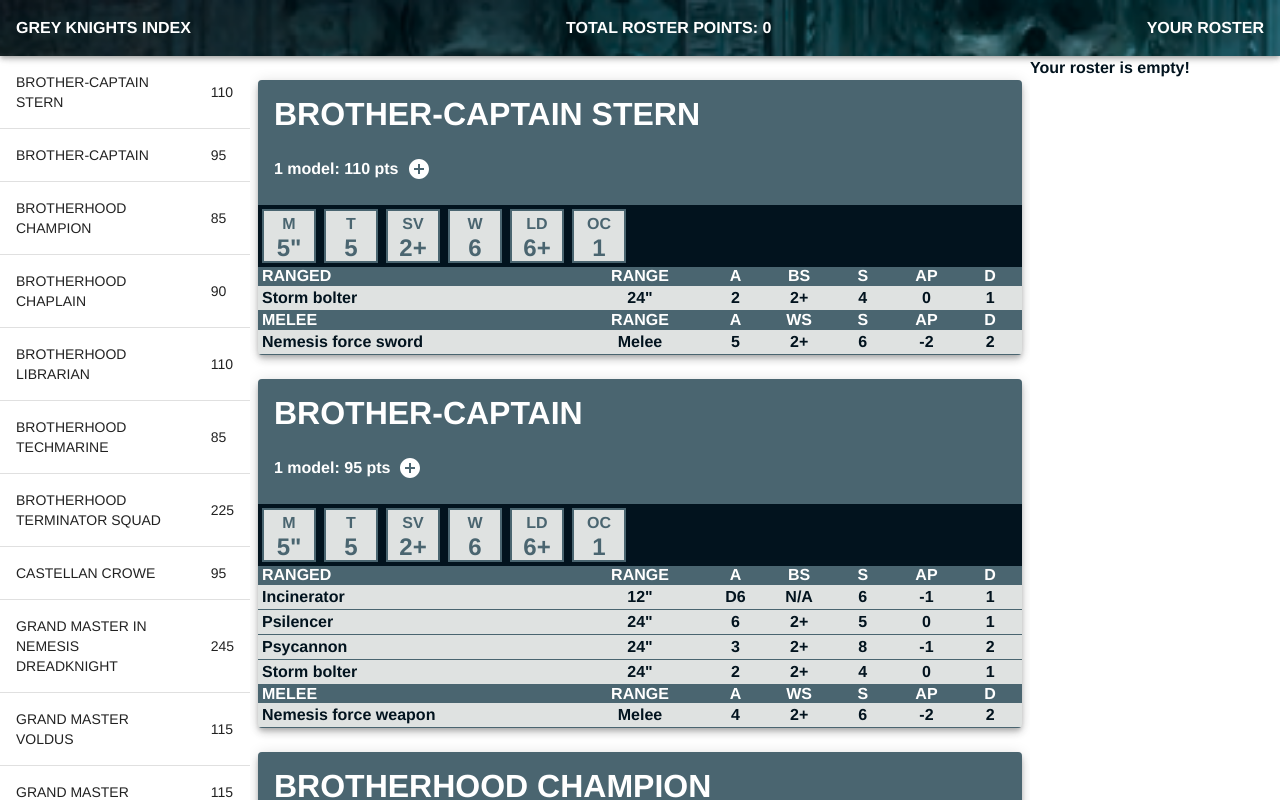
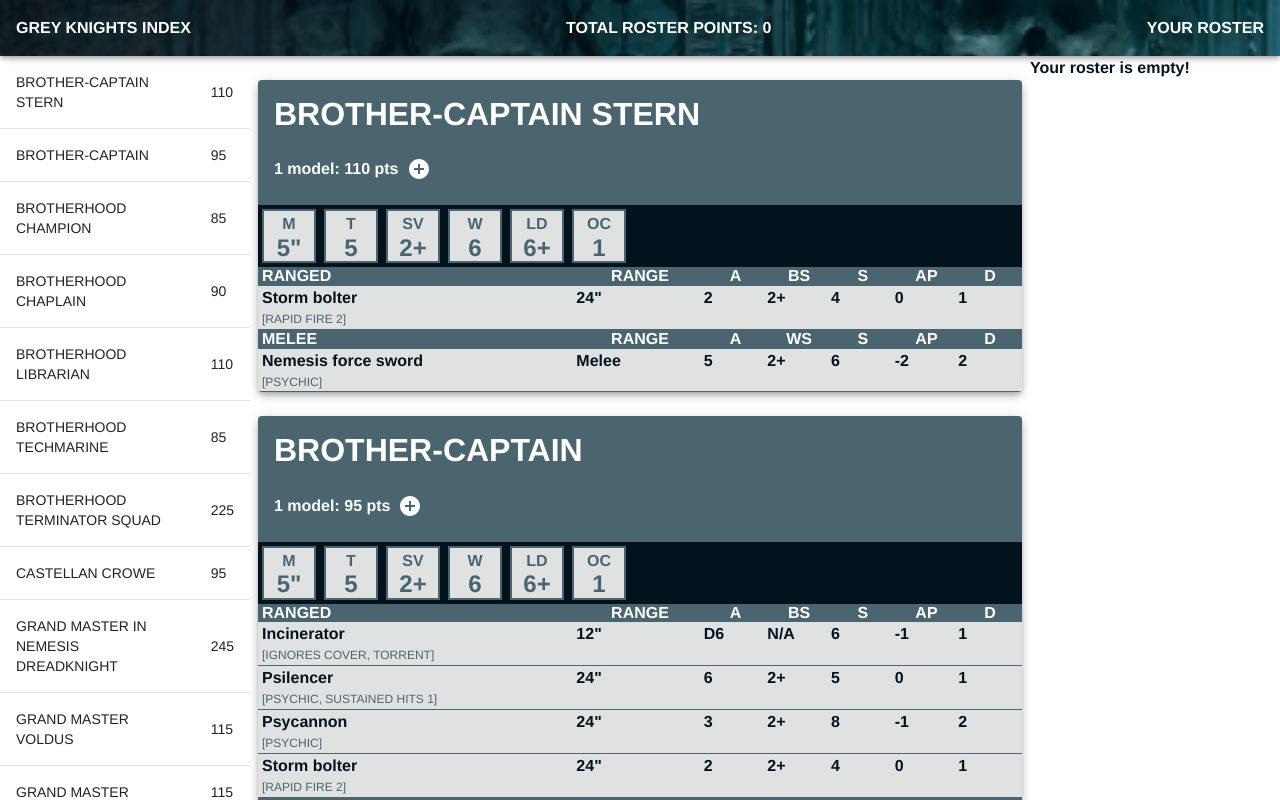
Before and after one commit to oasisrising/list-builder, a Next.js app: page / in a window 1280 px wide. Built offline with nearby package versions, Linux system fonts and the light colour scheme.

Commit message:
added unit tests and weapon special rule display

```diff
--- a/components/UnitCard/components/WeaponsTable.tsx
+++ b/components/UnitCard/components/WeaponsTable.tsx
@@ -52,8 +52,8 @@
         {weapons
           .filter((weapon) => weapon.weaponType === type)
           .map((weapon) => (
-            <>
-              <TableRowItem
+            <TableRowItem mobile={12} container>
+              <Grid
                 item
                 sx={{
                   display: { mobile: 'none', desktop: 'block' },
@@ -61,20 +61,19 @@
                 mobile={1}
                 key={weapon.name}
               />
-              <TableRowItem
+              <Grid
                 item
                 mobile={5}
-                sx={{ justifyContent: 'start', paddingLeft: '4px' }}
+                desktop={4}
+                sx={{
+                  justifyContent: 'start',
+                  paddingLeft: '4px',
+                }}
               >
                 <Typography>{weapon.name}</Typography>
-              </TableRowItem>
+              </Grid>
               {stats.map((stat, index) => (
-                <TableRowItem
-                  key={stat}
-                  item
-                  mobile={index === 0 ? 2 : 1}
-                  desktop={1}
-                >
+                <Grid key={stat} item mobile={index === 0 ? 2 : 1}>
                   <Typography>
                     {
                       weapon.weaponStats.find(
@@ -82,9 +81,27 @@
                       )?.value
                     }
                   </Typography>
-                </TableRowItem>
+                </Grid>
               ))}
-            </>
+              <Grid
+                item
+                mobile={1}
+                sx={{
+                  display: { mobile: 'none', desktop: 'block' },
+                }}
+              />
+              <Grid
+                item
+                mobile={12}
+                desktop={11}
+                sx={{
+                  justifyContent: 'start',
+                  paddingLeft: '4px',
+                }}
+              >
+                <SpecialRulesDisplay specialRules={weapon.specialRules} />
+              </Grid>
+            </TableRowItem>
           ))}
       </Grid>
     </Box>
@@ -106,3 +123,16 @@
   justifyContent: 'center',
   alignItems: 'center',
 });
+
+const SpecialRulesDisplay: React.FC<{ specialRules: string[] }> = ({
+  specialRules,
+}) => {
+  if (specialRules.length === 0) {
+    return null;
+  }
+  return (
+    <Typography variant='subtitle2'>{`[${specialRules.join(
+      ', '
+    )}]`}</Typography>
+  );
+};
--- a/lib/units.ts
+++ b/lib/units.ts
@@ -21,6 +21,7 @@
 export const MELEE_WEAPON_IDENTIFIER = 'MELEE WEAPONS RANGE A WS S AP D';
 export const FACTION_IDENTIFIER = 'FACTION KEYWORDS:';
 export const STAT_LINE_IDENTIFIER = 'M T SV W LD OC';
+export const PARTIAL_STAT_LINE_INDENTIFIER = 'T SV W LD OC';
 
 export function getName(lines: string[], lineIndex: number) {
   return {
@@ -48,7 +49,8 @@
   while (lines[nextLineIndex] !== 'FACTION KEYWORDS:') {
     if (
       lines[nextLineIndex] !== 'RANGED WEAPONS RANGE A BS S AP D' &&
-      lines[nextLineIndex] !== 'MELEE WEAPONS RANGE A WS S AP D'
+      lines[nextLineIndex] !== 'MELEE WEAPONS RANGE A WS S AP D' &&
+      !lines[nextLineIndex].match(/One Shot:/)
     ) {
       let name = '';
       let stats = [];
@@ -105,7 +107,10 @@
 
 export function getStats(lines: string[]) {
   let unitStats: Stat[] = [];
-  let nextLineIndex = lines.findIndex((line) => line === STAT_LINE_IDENTIFIER);
+  let nextLineIndex = lines.findIndex(
+    (line) =>
+      line === STAT_LINE_IDENTIFIER || line === PARTIAL_STAT_LINE_INDENTIFIER
+  );
   if (nextLineIndex >= 0) {
     nextLineIndex++;
   }
@@ -160,6 +165,7 @@
         points: pointsData.filter((data) => data.id === unitId),
         unitStats,
         weapons,
+        keywords: [],
       };
     });
     return { id: factionId, units: allUnitsData };
--- a/models/Unit.ts
+++ b/models/Unit.ts
@@ -4,6 +4,7 @@
   unitStats: Stat[];
   points: UnitPointsData[];
   weapons: WeaponStat[];
+  keywords: string[];
 }
 
 export interface Stat {
--- a/styles/CustomTheme.tsx
+++ b/styles/CustomTheme.tsx
@@ -64,6 +64,13 @@
       color: 'white',
       fontWeight: 800,
     },
+
+    subtitle2: {
+      fontSize: '.75rem',
+      textTransform: 'uppercase',
+      color: DARK_GREY,
+      fontWeight: 400,
+    },
   },
   components: {
     MuiTableBody: {
```
Also changed, not shown: data/units/GREY KNIGHTS/GREY KNIGHTS STORMRAVEN GUNSHIP.txt, 1 other file (tests, documents, lock files or other folders).
